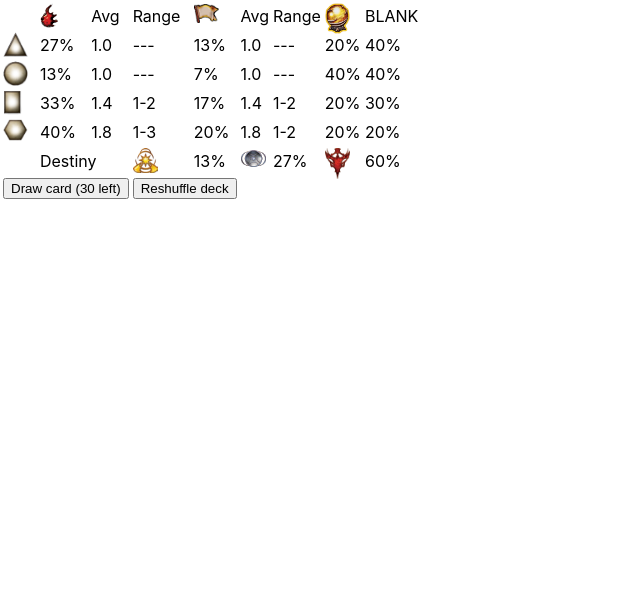
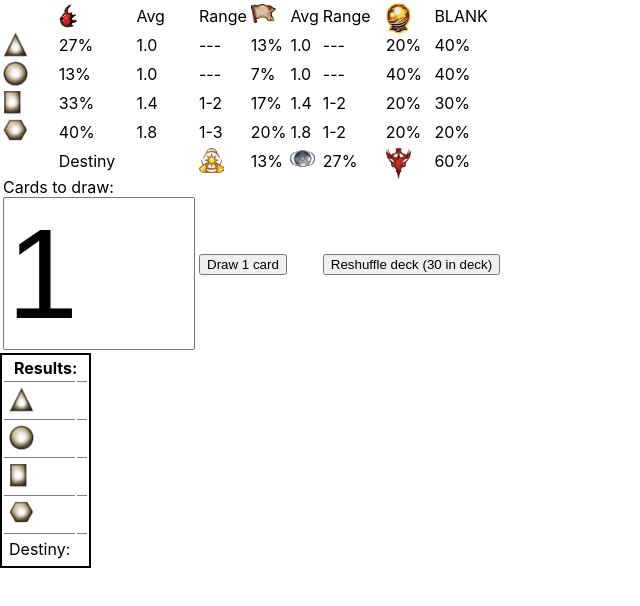
Before and after one commit to takras/runewars-fate, a Next.js app: page / in a window 1280 px wide. Shown: the top 606 px of the page, without its empty margins (0-640 px from the left). Built offline with nearby package versions, Linux system fonts and the light colour scheme.

Commit message:
Added support to draw multiple cards and summary

```diff
--- a/pages/api/image.tsx
+++ b/pages/api/image.tsx
@@ -2,7 +2,12 @@ import styles from "./image.module.css";
 import { Symbols } from "./types";
 import Image from "next/image";
 
-export const getImage = (symbol: Symbols) => {
+interface Props {
+  symbol: Symbols;
+  className?: string;
+}
+
+export const Icon = ({ symbol, className }: Props) => {
   let width = 0;
   let height = 0;
   let folder = "";
@@ -59,9 +64,14 @@ export const getImage = (symbol: Symbols) => {
       width = 95;
       height = 118;
       break;
+    case "damage":
+      folder = "icons";
+      width = 50;
+      height = 50;
+      break;
   }
   return (
-    <div className={styles[folder]}>
+    <div className={`${styles[folder]} ${className}`}>
       <Image
         alt={fileName}
         width={width}
--- a/pages/api/types.ts
+++ b/pages/api/types.ts
@@ -5,9 +5,11 @@ export type Shapes =
   | "hexagon"
   | "destiny";
 export type Symbols =
+  | "damage"
   | "damage1"
   | "damage2"
   | "damage3"
+  | "route"
   | "route1"
   | "route2"
   | "special"
--- /dev/null
+++ b/pages/index.module.css
@@ -0,0 +1,18 @@
+.numberInput {
+  font-size: 8rem;
+  width: 12rem;
+  display: block;
+}
+
+.resultIcon {
+  display: inline-block;
+}
+
+.resultTable {
+  border: 2px solid black;
+}
+
+.resultTable td {
+  padding: 5px;
+  border-top: 1px solid grey;
+}
--- a/pages/index.tsx
+++ b/pages/index.tsx
@@ -1,35 +1,112 @@
-import { useState } from "react";
+import { useEffect, useState } from "react";
 import Cards from "./api/cards.json";
 import Image from "next/image";
 import { NextPage } from "next";
-import { getImage } from "./api/image";
+import { Icon } from "./api/image";
 import { Card, Shapes, Stats, Symbols } from "./api/types";
 import Head from "next/head";
 
+import styles from "./index.module.css";
+
 const Draw: NextPage = () => {
   const [initialCards] = useState(Cards.cards as Card[]);
-  const [deck, setDeck] = useState(initialCards);
-  const [drawnCards, setDrawnCards] = useState([{}]);
+  const [deck, setDeck] = useState([...initialCards]);
+  const [drawnCards, setDrawnCards] = useState<Card[]>([]);
   const [currentCard, setCurrentCard] = useState<Card>();
+  const [cardsToDraw, setCardsToDraw] = useState(1);
+
+  useEffect(() => {
+    console.log(drawnCards);
+  }, [drawnCards]);
 
   const drawCard = () => {
-    const random = Math.floor(Math.random() * deck.length);
-    const deckClone = [...deck];
-    const drawnCard = deckClone[random];
-    setDrawnCards([...drawnCards, drawnCard]);
-    setCurrentCard(drawnCard);
-    console.log(drawnCard, typeof Cards.cards);
-    deckClone.splice(random, 1);
-    if (deckClone.length === 0) {
-      setDeck(initialCards);
-    } else {
-      setDeck(deckClone);
+    setDrawnCards([]);
+    const cardList = [];
+    let deckClone = [...deck];
+    for (let i = 0; i < cardsToDraw; i++) {
+      const random = Math.floor(Math.random() * deckClone.length);
+      const drawnCard = deckClone[random];
+      deckClone.splice(random, 1);
+      if (deckClone.length === 0) {
+        deckClone = [...initialCards];
+      }
+      cardList.push(drawnCard);
     }
+    setDeck(deckClone);
+    setDrawnCards(cardList);
+    setCurrentCard(cardList[cardList.length - 1]);
   };
 
   const resetDeck = () => {
+    setDrawnCards([]);
     setDeck(initialCards);
     setCurrentCard(undefined);
+  };
+
+  const getResult = (shape: Shapes) => {
+    return drawnCards
+      .filter((card) => card[shape])
+      .sort((card1, card2) => {
+        const a = card1[shape] || "";
+        const b = card2[shape] || "";
+        if (a < b) {
+          return -1;
+        }
+        if (a > b) {
+          return 1;
+        }
+        return 1;
+      })
+      .map((result) =>
+        result[shape] ? (
+          <Icon
+            className={styles.resultIcon}
+            symbol={result[shape] as Symbols}
+          />
+        ) : null
+      );
+  };
+
+  const Results = () => {
+    return (
+      <table className={styles.resultTable}>
+        <thead>
+          <tr>
+            <th colSpan={10}>Results:</th>
+          </tr>
+        </thead>
+        <tbody>
+          <tr>
+            <td>
+              <Icon symbol="triangle" />
+            </td>
+            <td>{getResult("triangle")}</td>
+          </tr>
+          <tr>
+            <td>
+              <Icon symbol="circle" />
+            </td>
+            <td>{getResult("circle")}</td>
+          </tr>
+          <tr>
+            <td>
+              <Icon symbol="rectangle" />
+            </td>
+            <td>{getResult("rectangle")}</td>
+          </tr>
+          <tr>
+            <td>
+              <Icon symbol="hexagon" />
+            </td>
+            <td>{getResult("hexagon")}</td>
+          </tr>
+          <tr>
+            <td>Destiny:</td>
+            <td>{getResult("destiny")}</td>
+          </tr>
+        </tbody>
+      </table>
+    );
   };
 
   const getShapeStats = (shape: Shapes) => {
@@ -90,7 +167,7 @@ const Draw: NextPage = () => {
     return `${min}-${max}`;
   };
 
-  const renderDestiny = (stats: {
+  const Destiny = (stats: {
     red: number;
     gold: number;
     blank: number;
@@ -100,11 +177,17 @@ const Draw: NextPage = () => {
       <tr>
         <td>&nbsp;</td>
         <td colSpan={2}>Destiny</td>
-        <td>{getImage("gold")}</td>
+        <td>
+          <Icon symbol="gold" />
+        </td>
         <td>{Math.round((stats.gold / stats.cardsLeft) * 100)}%</td>
-        <td>{getImage("blank")}</td>
+        <td>
+          <Icon symbol="blank" />
+        </td>
         <td>{Math.round((stats.blank / stats.cardsLeft) * 100)}%</td>
-        <td>{getImage("red")}</td>
+        <td>
+          <Icon symbol="red" />
+        </td>
         <td>{Math.round((stats.red / stats.cardsLeft) * 100)}%</td>
       </tr>
     );
@@ -115,7 +198,9 @@ const Draw: NextPage = () => {
       Math.round((list.length / stats.cardsLeft) * 100);
     return (
       <tr>
-        <td>{getImage(shape)}</td>
+        <td>
+          <Icon symbol={shape} />
+        </td>
         <td>{chance(stats.damage)}%</td>
         <td>{avg(stats.damage)}</td>
         <td>{range(stats.damage)}</td>
@@ -149,13 +234,19 @@ const Draw: NextPage = () => {
           <thead>
             <tr>
               <td>&nbsp;</td>
-              <td>{getImage("damage1")}</td>
+              <td>
+                <Icon symbol="damage1" />
+              </td>
               <td>Avg</td>
               <td>Range</td>
-              <td>{getImage("route1")}</td>
+              <td>
+                <Icon symbol="route1" />
+              </td>
               <td>Avg</td>
               <td>Range</td>
-              <td>{getImage("special")}</td>
+              <td>
+                <Icon symbol="special" />
+              </td>
               <td>BLANK</td>
             </tr>
           </thead>
@@ -164,29 +255,40 @@ const Draw: NextPage = () => {
             {shapeStatRow("circle", circleStat)}
             {shapeStatRow("rectangle", rectangleStat)}
             {shapeStatRow("hexagon", hexagonStat)}
-            {renderDestiny(destinyStats)}
+            {Destiny(destinyStats)}
             <tr>
               <td colSpan={3}>
+                <label htmlFor="numberCards">Cards to draw:</label>
+                <input
+                  className={styles.numberInput}
+                  type="number"
+                  min={1}
+                  max={30}
+                  id="numberCards"
+                  onChange={(e) => {
+                    const value = parseInt(e.currentTarget.value);
+                    if (!isNaN(value)) {
+                      console.log(value);
+                      setCardsToDraw(parseInt(e.currentTarget.value));
+                    }
+                  }}
+                  value={cardsToDraw}
+                />
+              </td>
+              <td colSpan={3}>
                 <button type="button" onClick={drawCard}>
-                  Draw card ({deck.length} left)
+                  Draw {cardsToDraw} card{cardsToDraw !== 1 ? "s" : ""}
                 </button>
               </td>
-              <td colSpan={2}>
+              <td colSpan={5}>
                 <button type="button" onClick={resetDeck}>
-                  Reshuffle deck
+                  Reshuffle deck ({deck.length} in deck)
                 </button>
               </td>
             </tr>
           </tbody>
         </table>
-        {currentCard && (
-          <Image
-            src={`/fate/${currentCard.id}.png`}
-            alt={currentCard.id.toString()}
-            width={359}
-            height={585}
-          />
-        )}
+        <Results />
       </main>
     </div>
   );
```
Also changed, not shown: 1 other file (tests, documents, lock files or other folders).
